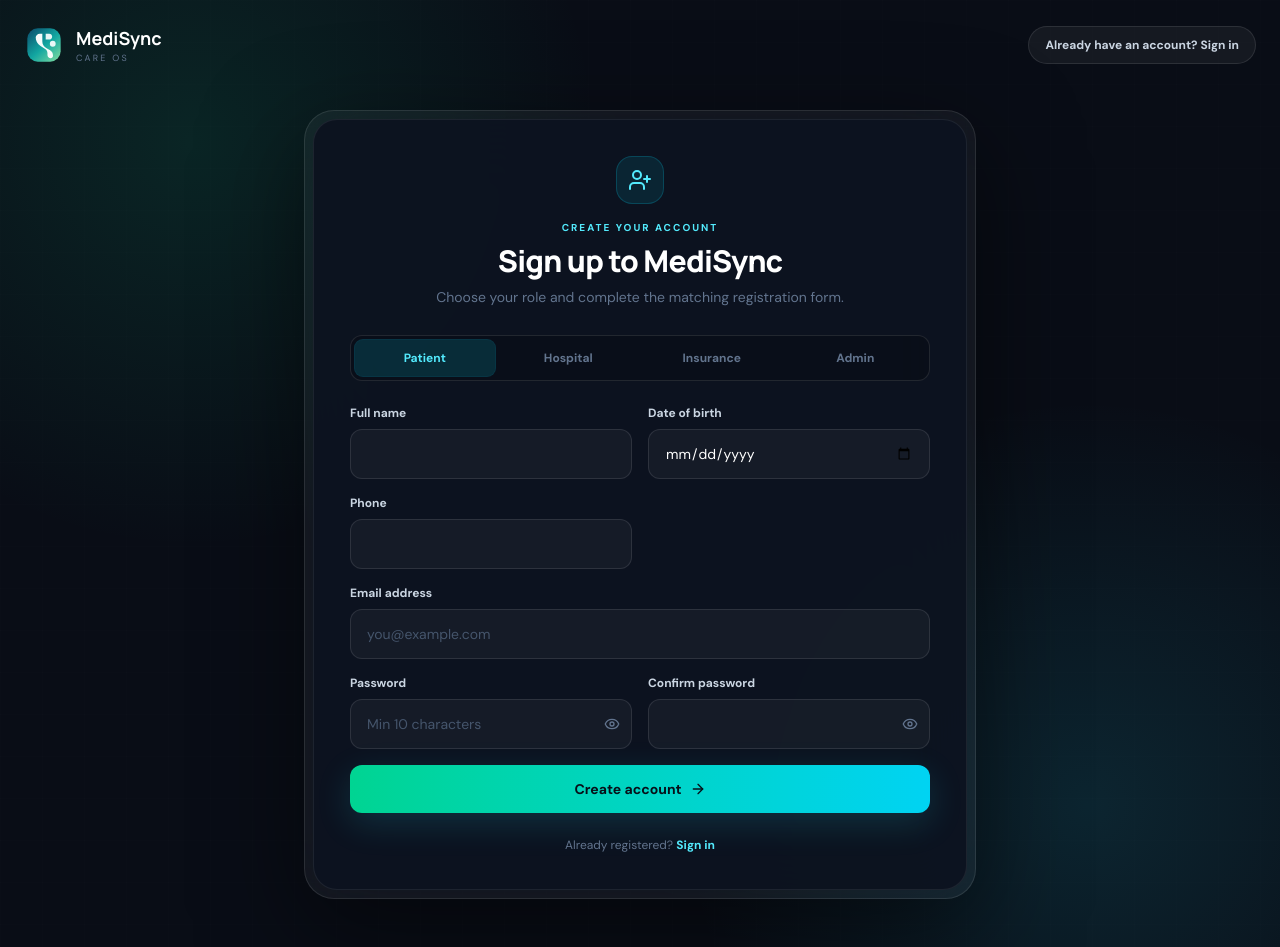
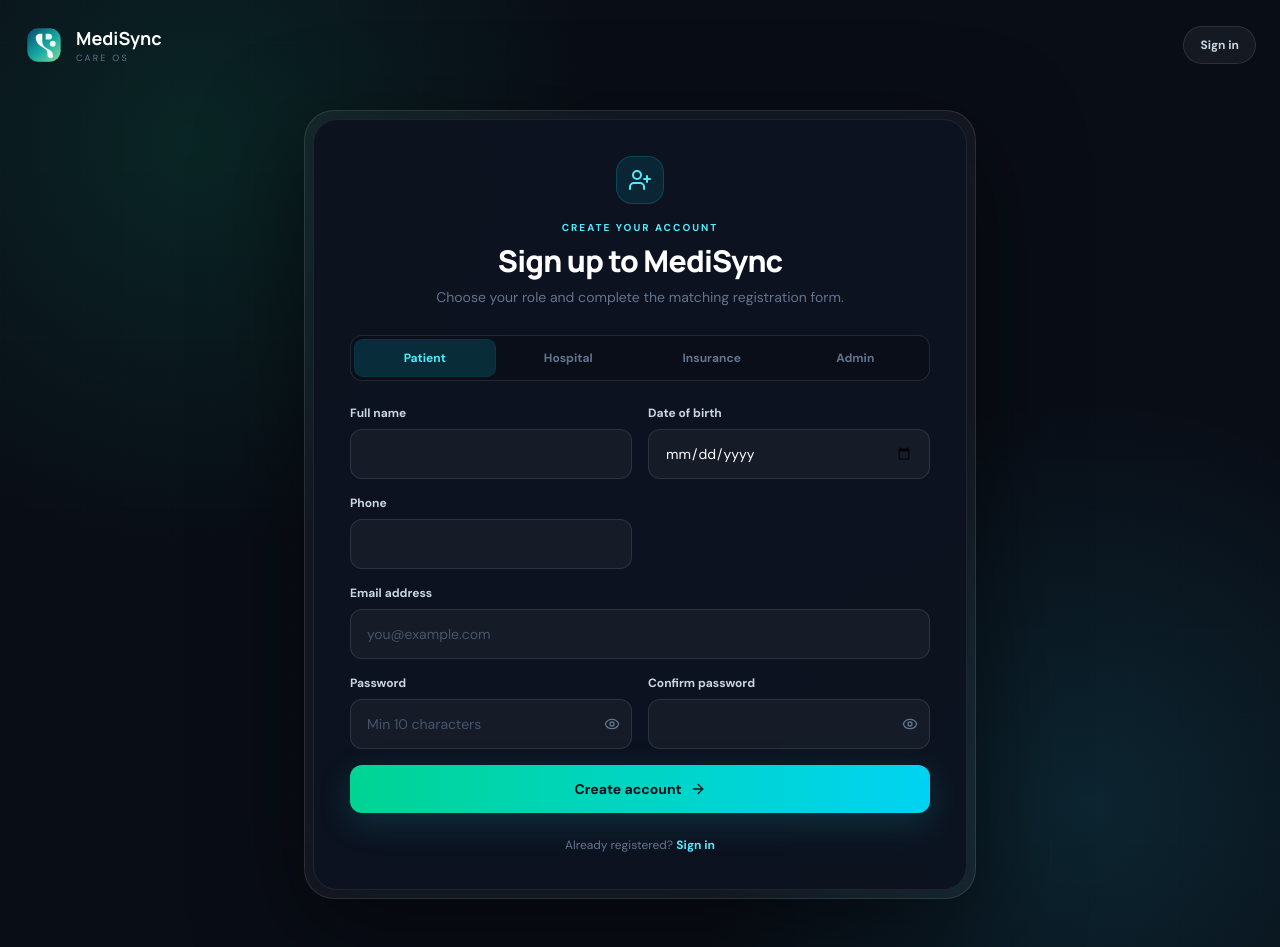
Before and after one commit to Sanjeev7673/Medisync-Os, a Next.js app: page /signup in a window 1280 px wide. Built offline with nearby package versions, Linux system fonts and the light colour scheme.

Commit message:
Fix sign up and sign in navigation

```diff
--- a/app/signup/page.tsx
+++ b/app/signup/page.tsx
@@ -1,7 +1,6 @@
 "use client";
 
 import Image from "next/image";
-import Link from "next/link";
 import { FormEvent, useState } from "react";
 import { ArrowRight, Eye, EyeOff, UserPlus } from "lucide-react";
 
@@ -27,6 +26,7 @@ export default function SignUpPage() {
   const [error, setError] = useState("");
   const selected = roles.find(r => r.key === role)!;
 
+  function go(path: string) { window.location.assign(path); }
   function changeRole(next: Role) { setRole(next); setDetails({}); setError(""); }
   function setDetail(label: string, value: string) { setDetails(d => ({ ...d, [label]: value })); }
 
@@ -44,7 +44,6 @@ export default function SignUpPage() {
       const res = await fetch("/api/auth/register-role", { method: "POST", headers: { "Content-Type": "application/json" }, body: JSON.stringify(payload) });
       const data = await res.json();
       if (!res.ok) throw new Error(data.error || "Unable to create account");
-      setMessage(data.message || "OTP sent to your email. Check your inbox to verify your account.");
       sessionStorage.setItem("medisync_registration_email", email);
       sessionStorage.setItem("medisync_registration_role", role);
       window.location.assign(`/register/${role}`);
@@ -57,8 +56,8 @@ export default function SignUpPage() {
       <div className="pointer-events-none absolute inset-0 bg-[radial-gradient(circle_at_15%_15%,rgba(16,185,129,.14),transparent_30%),radial-gradient(circle_at_85%_85%,rgba(34,211,238,.12),transparent_30%)]" />
       <div className="pointer-events-none absolute inset-0 opacity-[.2] [background-image:linear-gradient(rgba(255,255,255,.035)_1px,transparent_1px),linear-gradient(90deg,rgba(255,255,255,.035)_1px,transparent_1px)] [background-size:42px_42px]" />
       <header className="relative z-10 mx-auto flex max-w-7xl items-center justify-between px-6 py-6">
-        <Link href="/" className="flex items-center gap-3"><Image src="/medisync-mark.svg" alt="MediSync" width={40} height={40} className="rounded-xl" /><div><b className="font-display text-lg">MediSync</b><p className="text-[9px] uppercase tracking-[.25em] text-slate-500">Care OS</p></div></Link>
-        <Link href="/signin" className="rounded-full border border-white/10 bg-white/[.05] px-4 py-2.5 text-xs font-bold text-slate-300 hover:bg-white/10">Already have an account? Sign in</Link>
+        <button type="button" onClick={() => go("/")} className="flex items-center gap-3 text-left"><Image src="/medisync-mark.svg" alt="MediSync" width={40} height={40} className="rounded-xl" /><div><b className="font-display text-lg">MediSync</b><p className="text-[9px] uppercase tracking-[.25em] text-slate-500">Care OS</p></div></button>
+        <button type="button" onClick={() => go("/signin")} className="rounded-full border border-white/10 bg-white/[.05] px-4 py-2.5 text-xs font-bold text-slate-300 hover:bg-white/10">Sign in</button>
       </header>
       <section className="relative z-10 flex items-center justify-center px-5 pb-12 pt-5">
         <div className="w-full max-w-2xl rounded-[30px] border border-white/10 bg-white/[.045] p-2 shadow-[0_30px_100px_rgba(0,0,0,.5)] backdrop-blur-2xl">
@@ -72,7 +71,7 @@ export default function SignUpPage() {
               {error && <p className="rounded-xl border border-red-400/20 bg-red-400/10 px-3 py-2.5 text-xs text-red-300">{error}</p>}{message && <p className="rounded-xl border border-emerald-400/20 bg-emerald-400/10 px-3 py-2.5 text-xs text-emerald-300">{message}</p>}
               <button disabled={loading} className="group flex w-full items-center justify-center gap-2 rounded-xl bg-gradient-to-r from-emerald-400 to-cyan-400 px-4 py-3.5 text-sm font-extrabold text-[#071019] shadow-[0_10px_35px_rgba(34,211,238,.16)] hover:brightness-110 disabled:opacity-50">{loading ? "Creating account..." : "Create account"}<ArrowRight className="h-4 w-4 transition-transform group-hover:translate-x-1" /></button>
             </form>
-            <p className="mt-6 text-center text-xs text-slate-500">Already registered? <Link href="/signin" className="font-bold text-cyan-300">Sign in</Link></p>
+            <p className="mt-6 text-center text-xs text-slate-500">Already registered? <button type="button" onClick={() => go("/signin")} className="font-bold text-cyan-300">Sign in</button></p>
           </div>
         </div>
       </section>
```
